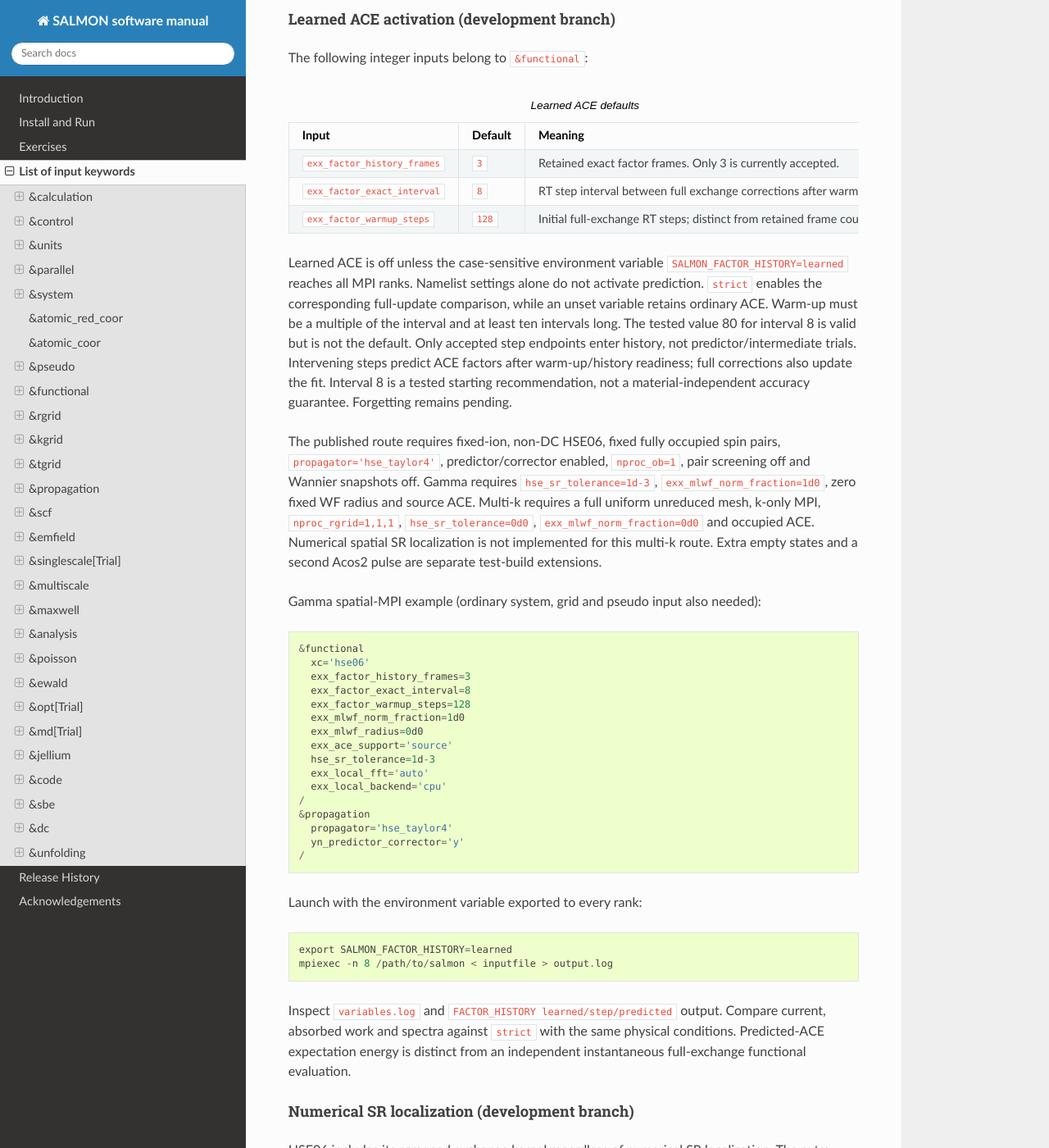
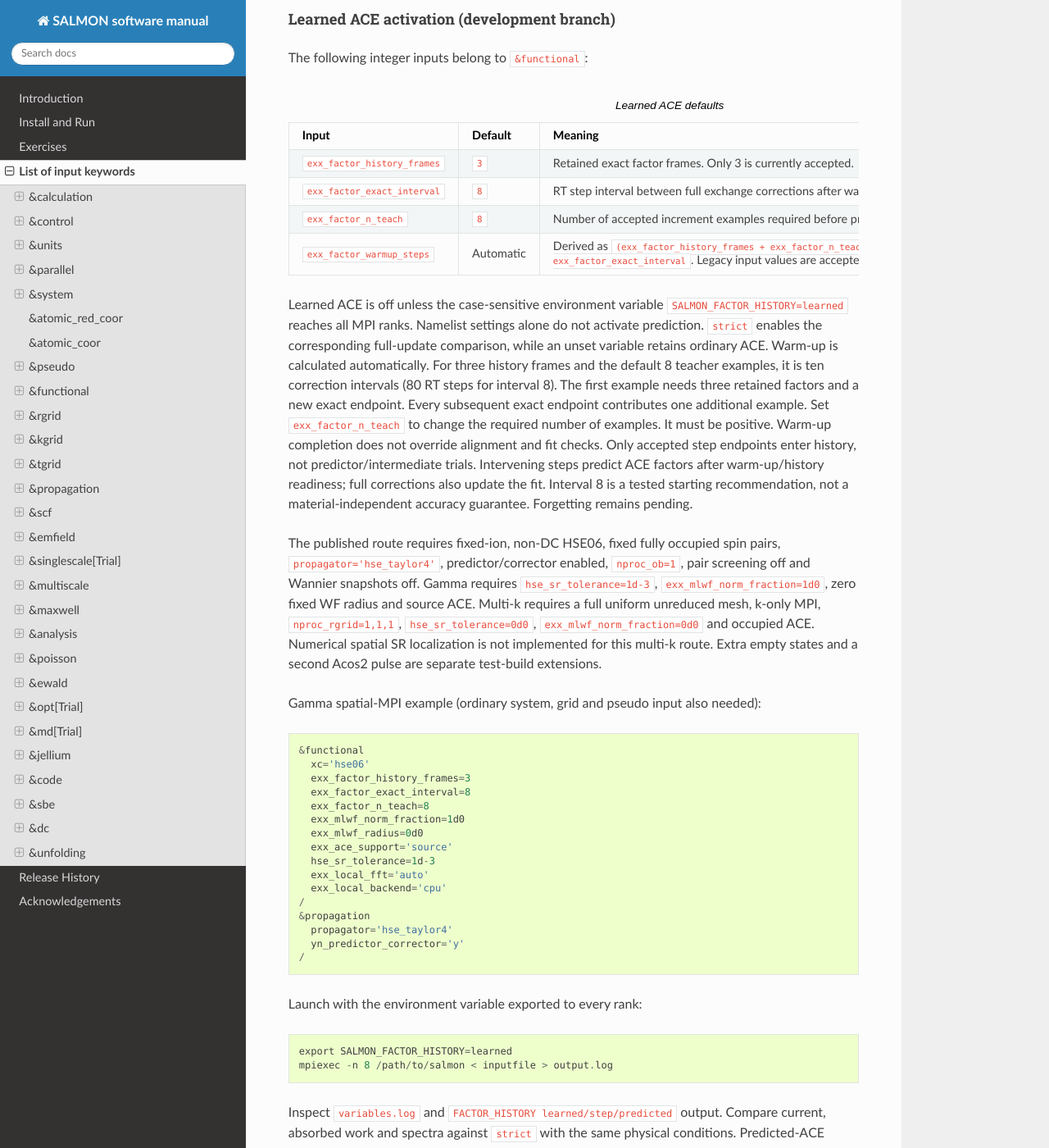
Before and after one commit to SALMON-TDDFT/SALMON-DOCS, a Sphinx documentation site: the page built from source/input_keyword_list.rst, in a window 1280 px wide and 1400 px high, scrolled down 17556 px. Shown: the whole window at 82% size. Built offline with Sphinx 7.4.7 and the Read the Docs theme 3.1.0, drawn with Linux system fonts in a browser that asks for light colours; formulas are drawn with MathJax 3.

Commit message:
Document configurable ACE teacher count and automatic warmup

```diff
--- a/source/input_keyword_list.rst
+++ b/source/input_keyword_list.rst
@@ -931,16 +931,24 @@ The following integer inputs belong to ``&functional``:
    * - ``exx_factor_exact_interval``
      - ``8``
      - RT step interval between full exchange corrections after warm-up.
+   * - ``exx_factor_n_teach``
+     - ``8``
+     - Number of accepted increment examples required before prediction.
    * - ``exx_factor_warmup_steps``
-     - ``128``
-     - Initial full-exchange RT steps; distinct from retained frame count.
+     - Automatic
+     - Derived as ``(exx_factor_history_frames + exx_factor_n_teach - 1) * exx_factor_exact_interval``.
+       Legacy input values are accepted but overwritten by this calculation.
 
 Learned ACE is off unless the case-sensitive environment variable
 ``SALMON_FACTOR_HISTORY=learned`` reaches all MPI ranks. Namelist settings
 alone do not activate prediction. ``strict`` enables the corresponding
 full-update comparison, while an unset variable retains ordinary ACE.
-Warm-up must be a multiple of the interval and at least ten intervals long.
-The tested value 80 for interval 8 is valid but is not the default.
+Warm-up is calculated automatically. For three history frames and the default
+8 teacher examples, it is ten correction intervals (80 RT steps for interval 8).
+The first example needs three retained factors and a new exact endpoint.
+Every subsequent exact endpoint contributes one additional example.
+Set ``exx_factor_n_teach`` to change the required number of examples.
+It must be positive. Warm-up completion does not override alignment and fit checks.
 Only accepted step endpoints enter history, not predictor/intermediate trials.
 Intervening steps predict ACE factors after warm-up/history readiness; full
 corrections also update the fit. Interval 8 is a tested starting recommendation,
@@ -962,7 +970,7 @@ Gamma spatial-MPI example (ordinary system, grid and pseudo input also needed)::
      xc='hse06'
      exx_factor_history_frames=3
      exx_factor_exact_interval=8
-     exx_factor_warmup_steps=128
+     exx_factor_n_teach=8
      exx_mlwf_norm_fraction=1d0
      exx_mlwf_radius=0d0
      exx_ace_support='source'
```
